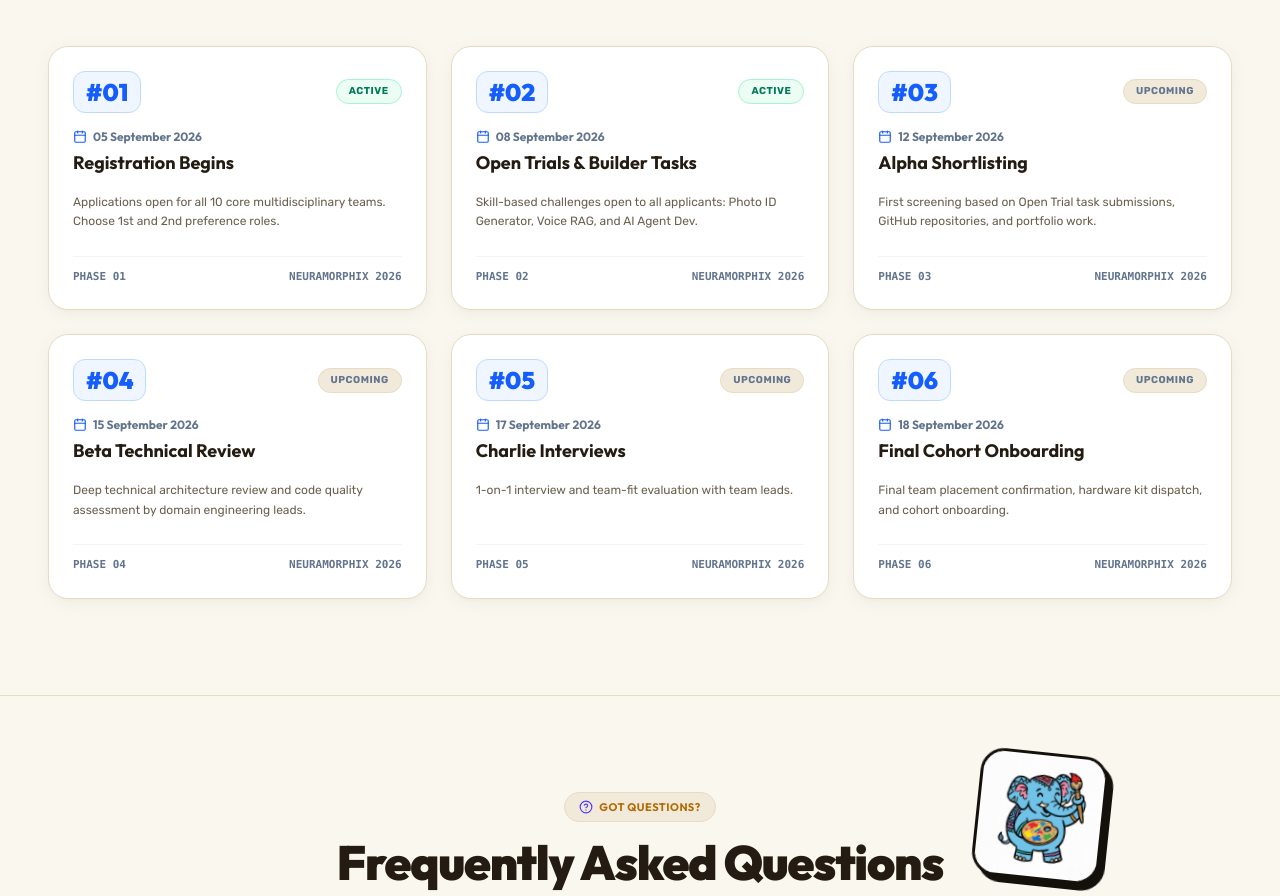
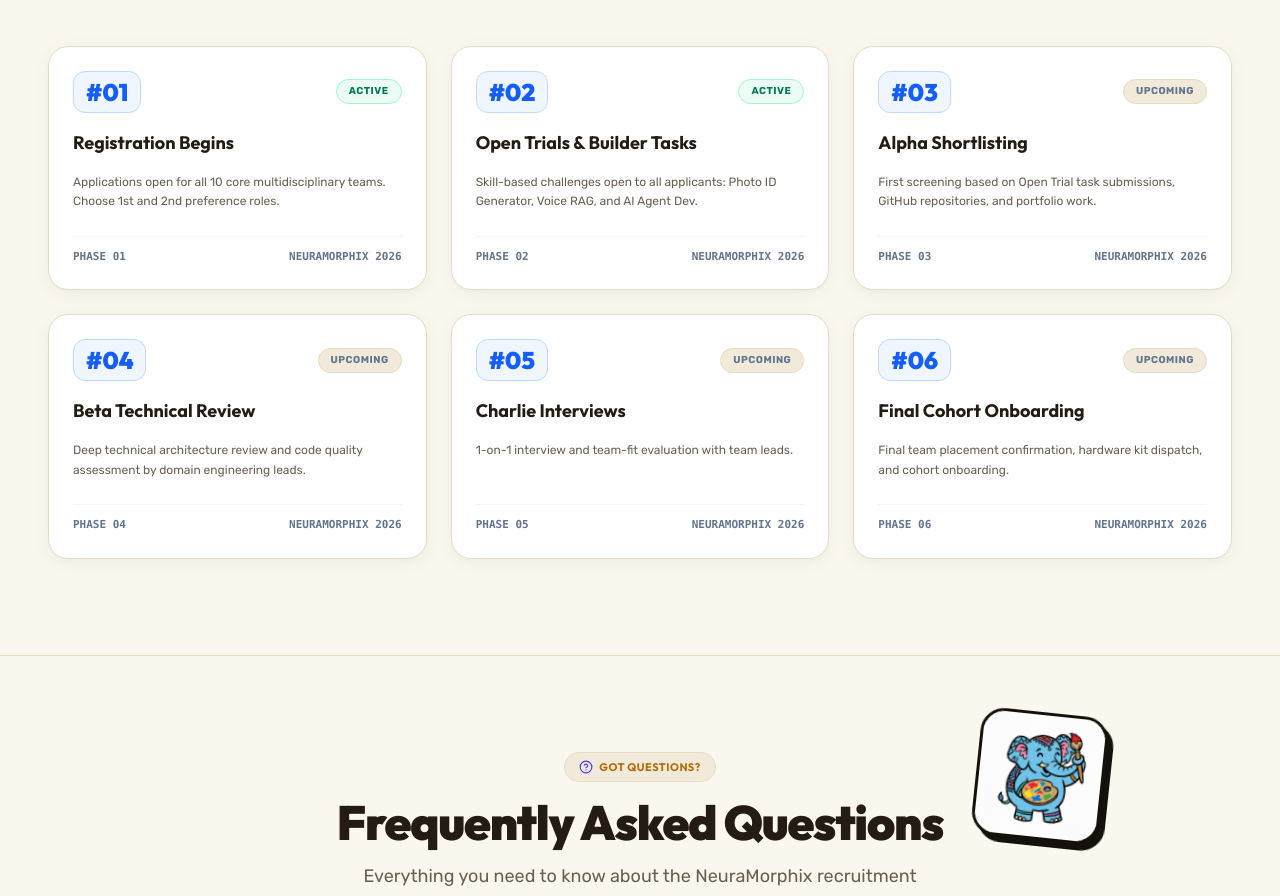
Before and after one commit to YashwantkumarPolaki/NeuraMorphix_recruitment, a React (Vite) app: page / in a window 1280 px wide. Shown: the part 4760-5656 px from the top of the page. Built offline with nearby package versions, Linux system fonts and the light colour scheme.

Commit message:
Remove dates from selection roadmap cards

```diff
--- a/src/components/SelectionRoadmap.tsx
+++ b/src/components/SelectionRoadmap.tsx
@@ -1,10 +1,9 @@
 import React, { useState } from 'react';
-import { Calendar, Compass, Layers, Zap, Target } from 'lucide-react';
+import { Compass, Layers, Zap, Target } from 'lucide-react';
 
 interface TimelineStep {
   phase: string;
   title: string;
-  date: string;
   description: string;
   status: 'Completed' | 'Active' | 'Upcoming';
 }
@@ -16,42 +15,36 @@ export const SelectionRoadmap: React.FC = () => {
     {
       phase: '01',
       title: 'Registration Begins',
-      date: '05 September 2026',
       description: 'Applications open for all 10 core multidisciplinary teams. Choose 1st and 2nd preference roles.',
       status: 'Active',
     },
     {
       phase: '02',
       title: 'Open Trials & Builder Tasks',
-      date: '08 September 2026',
       description: 'Skill-based challenges open to all applicants: Photo ID Generator, Voice RAG, and AI Agent Dev.',
       status: 'Active',
     },
     {
       phase: '03',
       title: 'Alpha Shortlisting',
-      date: '12 September 2026',
       description: 'First screening based on Open Trial task submissions, GitHub repositories, and portfolio work.',
       status: 'Upcoming',
     },
     {
       phase: '04',
       title: 'Beta Technical Review',
-      date: '15 September 2026',
       description: 'Deep technical architecture review and code quality assessment by domain engineering leads.',
       status: 'Upcoming',
     },
     {
       phase: '05',
       title: 'Charlie Interviews',
-      date: '17 September 2026',
       description: '1-on-1 interview and team-fit evaluation with team leads.',
       status: 'Upcoming',
     },
     {
       phase: '06',
       title: 'Final Cohort Onboarding',
-      date: '18 September 2026',
       description: 'Final team placement confirmation, hardware kit dispatch, and cohort onboarding.',
       status: 'Upcoming',
     },
@@ -156,10 +149,6 @@ export const SelectionRoadmap: React.FC = () => {
                 </div>
 
                 <div>
-                  <div className="flex items-center gap-1.5 text-xs text-slate-500 font-bold mb-1">
-                    <Calendar className="w-3.5 h-3.5 text-blue-600" />
-                    <span>{step.date}</span>
-                  </div>
                   <h3 className="text-lg font-outfit font-bold text-[var(--color-text-primary)]">{step.title}</h3>
                 </div>
 
```
